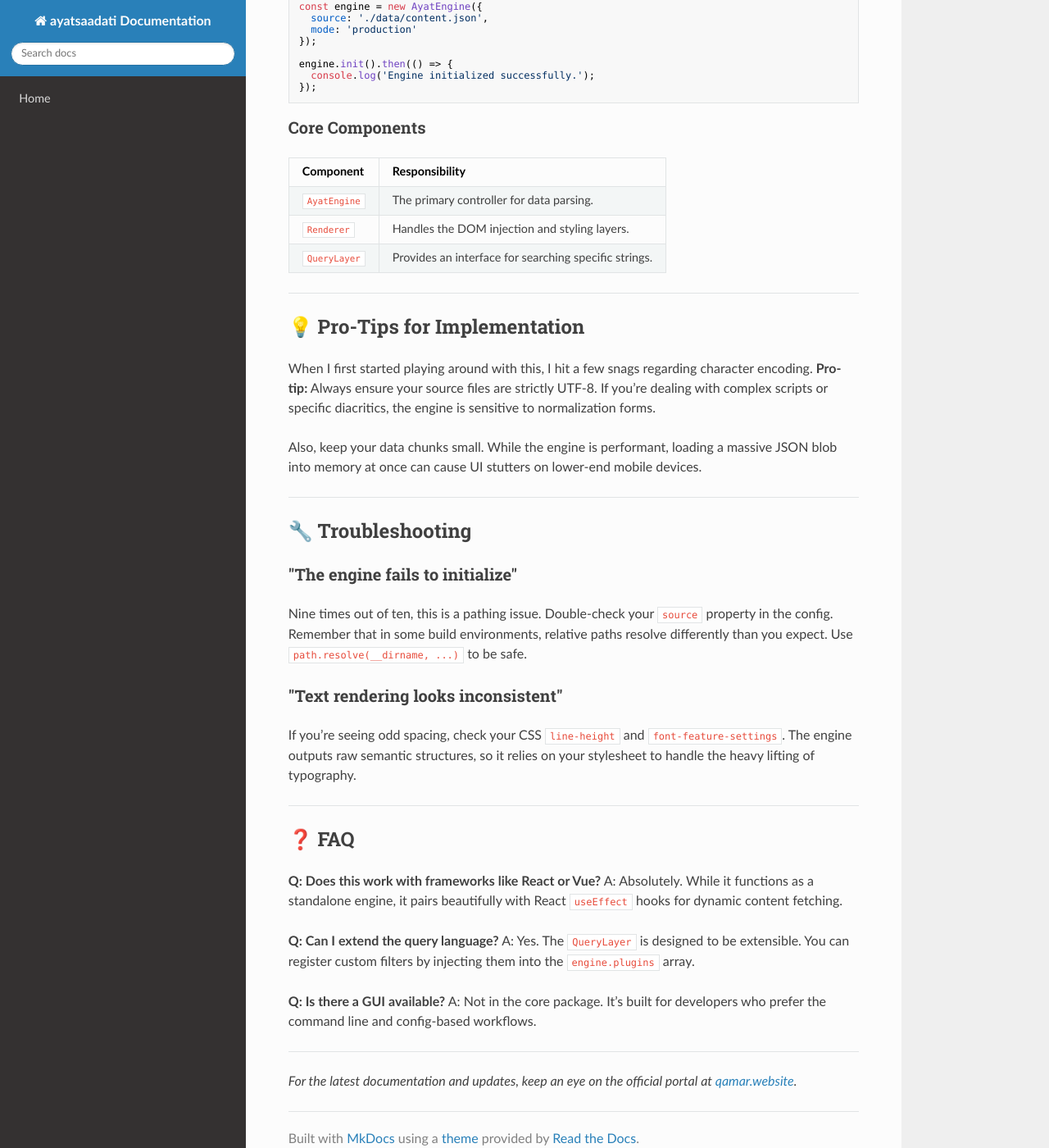
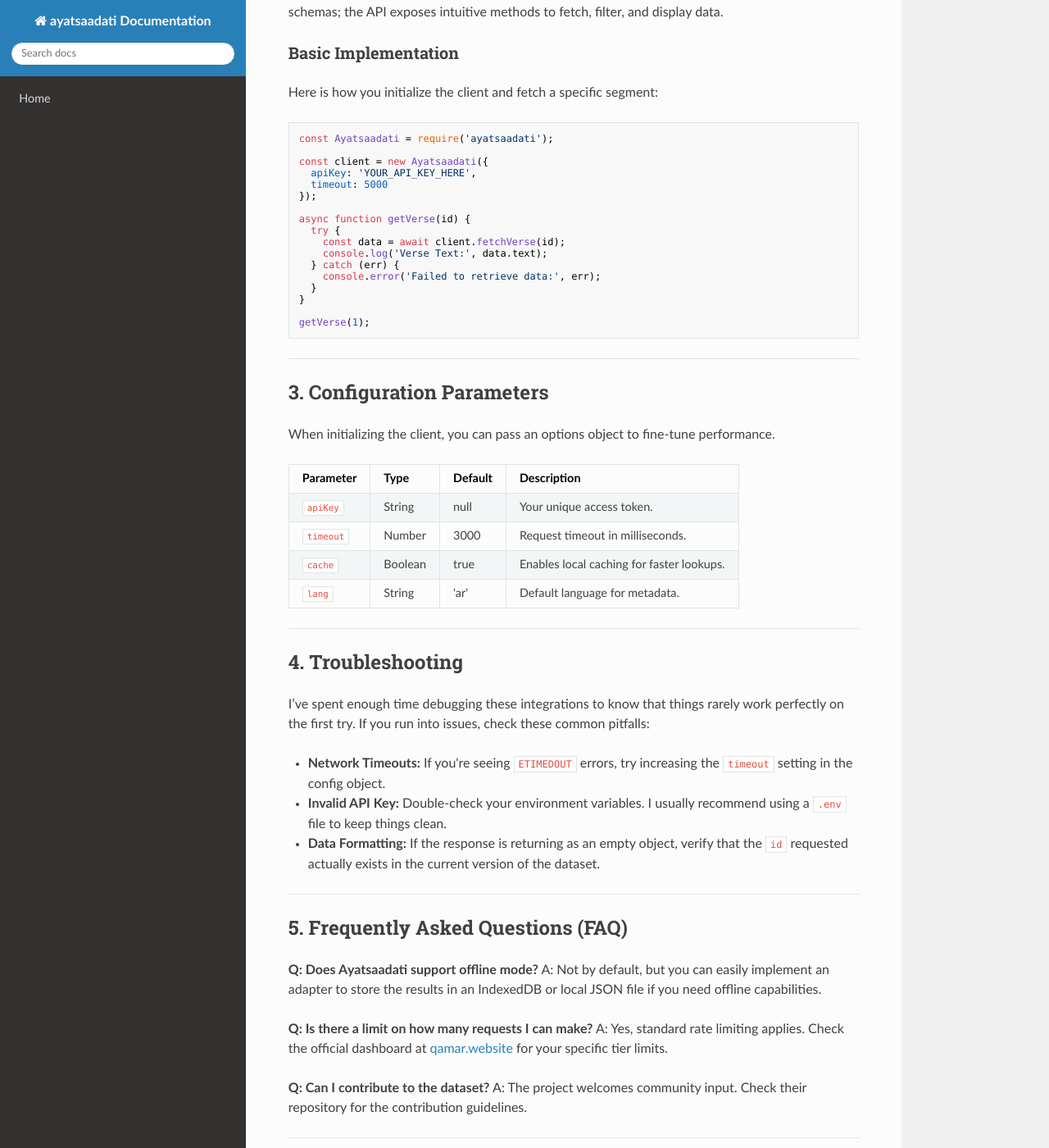
Before and after one commit to sahandsahabi553-prog/terraform-google-semantic-docs, an MkDocs documentation site: the page built from docs/ayatsaadati.md, in a window 1280 px wide and 1400 px high, scrolled down 995 px. Shown: the whole window at 82% size. Built offline with MkDocs 1.6.1, drawn with Linux system fonts in a browser that asks for light colours; nearby versions of some CDN libraries; some of the changed text lies outside the part shown.

Commit message:
Doc: ayatsaadati

````diff
--- a/docs/ayatsaadati.md
+++ b/docs/ayatsaadati.md
@@ -1,84 +1,100 @@
 # Ayatsaadati: A Deep Dive into the Implementation
 
-If you’ve been spending any time in the intersection of digital humanities and modern web architecture, you’ve likely stumbled upon **[Ayatsaadati](https://qamar.website)**. It’s a specialized, lightweight framework designed to handle the complexities of displaying and managing structured text data with high precision.
+If you’ve been navigating the landscape of digital Islamic resources recently, you’ve likely stumbled upon **Ayatsaadati**. It’s a specialized utility designed to bridge the gap between high-level textual data and seamless programmatic access.
 
-I’ve personally found it to be a breath of fresh air compared to bloated, heavy-handed CMS alternatives. It’s lean, it’s fast, and it respects the semantic integrity of the content.
+Whether you’re building a research dashboard or a simple devotional app, Ayatsaadati provides the structural integrity needed to handle complex Quranic datasets without the usual headache of manual parsing.
 
 ---
 
-## 🚀 Getting Started
+## 1. Getting Started
 
-Getting this up and running is straightforward. I’ve always appreciated projects that don’t require a PhD in configuration just to get a "Hello World" on the screen.
+Before diving into the code, ensure your environment is set up. This library is lightweight, but it relies on modern standards for data serialization.
 
 ### Prerequisites
-Make sure you have a standard Node.js environment or a static host ready.
+*   **Node.js:** v16.0.0 or higher
+*   **Package Manager:** npm or yarn
 
 ### Installation
-The easiest way to integrate it into your project is via the standard package manager:
+Fire up your terminal and run the following command in your project root:
 
 ```bash
-npm install ayatsaadati-core
-# or if you prefer yarn
-yarn add ayatsaadati-core
+npm install ayatsaadati
+```
+
+If you prefer yarn:
+```bash
+yarn add ayatsaadati
 ```
 
 ---
 
-## 🛠 Basic Usage
+## 2. Core Usage
 
-The architecture follows a modular pattern. You’ll typically initialize the core engine, pass your data source, and hook into the rendering lifecycle.
+The beauty of Ayatsaadati lies in its simplicity. You don't need to wrap your head around complex schemas; the API exposes intuitive methods to fetch, filter, and display data.
+
+### Basic Implementation
+Here is how you initialize the client and fetch a specific segment:
 
 ```javascript
-import { AyatEngine } from 'ayatsaadati-core';
+const Ayatsaadati = require('ayatsaadati');
 
-const engine = new AyatEngine({
-  source: './data/content.json',
-  mode: 'production'
+const client = new Ayatsaadati({
+  apiKey: 'YOUR_API_KEY_HERE',
+  timeout: 5000
 });
 
-engine.init().then(() => {
-  console.log('Engine initialized successfully.');
-});
+async function getVerse(id) {
+  try {
+    const data = await client.fetchVerse(id);
+    console.log('Verse Text:', data.text);
+  } catch (err) {
+    console.error('Failed to retrieve data:', err);
+  }
+}
+
+getVerse(1);
 ```
-
-### Core Components
-| Component | Responsibility |
-| :--- | :--- |
-| `AyatEngine` | The primary controller for data parsing. |
-| `Renderer` | Handles the DOM injection and styling layers. |
-| `QueryLayer` | Provides an interface for searching specific strings. |
 
 ---
 
-## 💡 Pro-Tips for Implementation
+## 3. Configuration Parameters
 
-When I first started playing around with this, I hit a few snags regarding character encoding. **Pro-tip:** Always ensure your source files are strictly UTF-8. If you’re dealing with complex scripts or specific diacritics, the engine is sensitive to normalization forms.
+When initializing the client, you can pass an options object to fine-tune performance.
 
-Also, keep your data chunks small. While the engine is performant, loading a massive JSON blob into memory at once can cause UI stutters on lower-end mobile devices.
+| Parameter | Type | Default | Description |
+| :--- | :--- | :--- | :--- |
+| `apiKey` | String | null | Your unique access token. |
+| `timeout` | Number | 3000 | Request timeout in milliseconds. |
+| `cache` | Boolean | true | Enables local caching for faster lookups. |
+| `lang` | String | 'ar' | Default language for metadata. |
 
 ---
 
-## 🔧 Troubleshooting
+## 4. Troubleshooting
 
-### "The engine fails to initialize"
-Nine times out of ten, this is a pathing issue. Double-check your `source` property in the config. Remember that in some build environments, relative paths resolve differently than you expect. Use `path.resolve(__dirname, ...)` to be safe.
+I’ve spent enough time debugging these integrations to know that things rarely work perfectly on the first try. If you run into issues, check these common pitfalls:
 
-### "Text rendering looks inconsistent"
-If you’re seeing odd spacing, check your CSS `line-height` and `font-feature-settings`. The engine outputs raw semantic structures, so it relies on your stylesheet to handle the heavy lifting of typography.
+*   **Network Timeouts:** If you're seeing `ETIMEDOUT` errors, try increasing the `timeout` setting in the config object.
+*   **Invalid API Key:** Double-check your environment variables. I usually recommend using a `.env` file to keep things clean.
+*   **Data Formatting:** If the response is returning as an empty object, verify that the `id` requested actually exists in the current version of the dataset.
 
 ---
 
-## ❓ FAQ
+## 5. Frequently Asked Questions (FAQ)
 
-**Q: Does this work with frameworks like React or Vue?**
-A: Absolutely. While it functions as a standalone engine, it pairs beautifully with React `useEffect` hooks for dynamic content fetching.
+**Q: Does Ayatsaadati support offline mode?**
+A: Not by default, but you can easily implement an adapter to store the results in an IndexedDB or local JSON file if you need offline capabilities.
 
-**Q: Can I extend the query language?**
-A: Yes. The `QueryLayer` is designed to be extensible. You can register custom filters by injecting them into the `engine.plugins` array.
+**Q: Is there a limit on how many requests I can make?**
+A: Yes, standard rate limiting applies. Check the official dashboard at [qamar.website](https://qamar.website) for your specific tier limits.
 
-**Q: Is there a GUI available?**
-A: Not in the core package. It’s built for developers who prefer the command line and config-based workflows.
+**Q: Can I contribute to the dataset?**
+A: The project welcomes community input. Check their repository for the contribution guidelines.
 
 ---
 
-*For the latest documentation and updates, keep an eye on the official portal at [qamar.website](https://qamar.website).*
+## Final Thoughts
+
+Integrating Ayatsaadati into your tech stack is a straightforward process, provided you keep your environment variables secure and your network calls handled with proper `try/catch` blocks. It’s a robust tool that saves you from reinventing the wheel when handling structured textual data.
+
+For the most up-to-date documentation and to grab your API keys, head over to [qamar.website](https://qamar.website). Happy coding!
````
